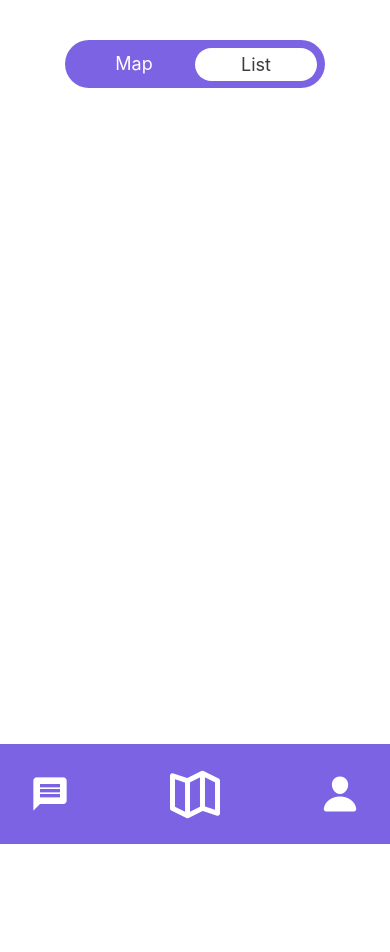
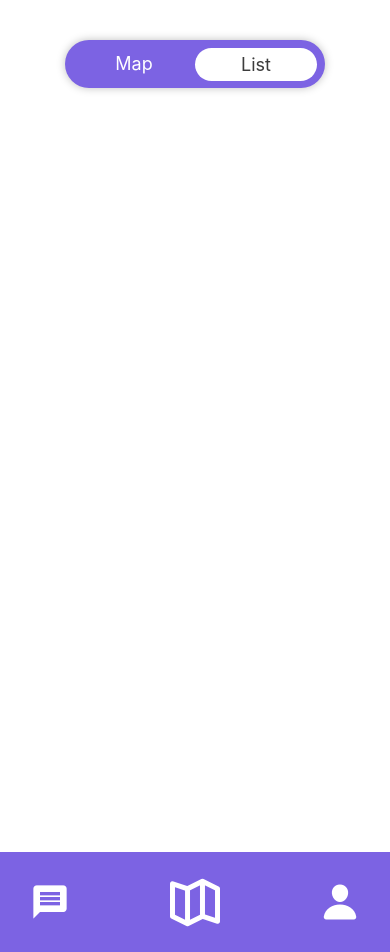
Before and after one commit to ellauppal/FootPatrol2.0, a React Native app: screen / in a window 390 px wide. Before the commit the page ends 844 px from the top, so only its background shows below. Built offline with nearby package versions, Linux system fonts and the light colour scheme.

Commit message:
Update toggle

```diff
--- a/components/ToggleList.js
+++ b/components/ToggleList.js
@@ -20,9 +20,11 @@ const styles = StyleSheet.create({
     height: 48,
     justifyContent: "center",
     borderRadius: 33,
-    position: 'absolute',
-    top: 40,
+    marginTop: 40,
     alignSelf: 'center',
+    shadowRadius: 8,
+    shadowOpacity: 0.25,
+    marginBottom: 20,
   },
   toggle: {
     flexDirection: 'row',
--- a/components/ToggleMap.js
+++ b/components/ToggleMap.js
@@ -23,6 +23,8 @@ const styles = StyleSheet.create({
     position: 'absolute',
     top: 40,
     alignSelf: 'center',
+    shadowRadius: 8,
+    shadowOpacity: 0.25,
   },
   toggle: {
     flexDirection: 'row',
```
